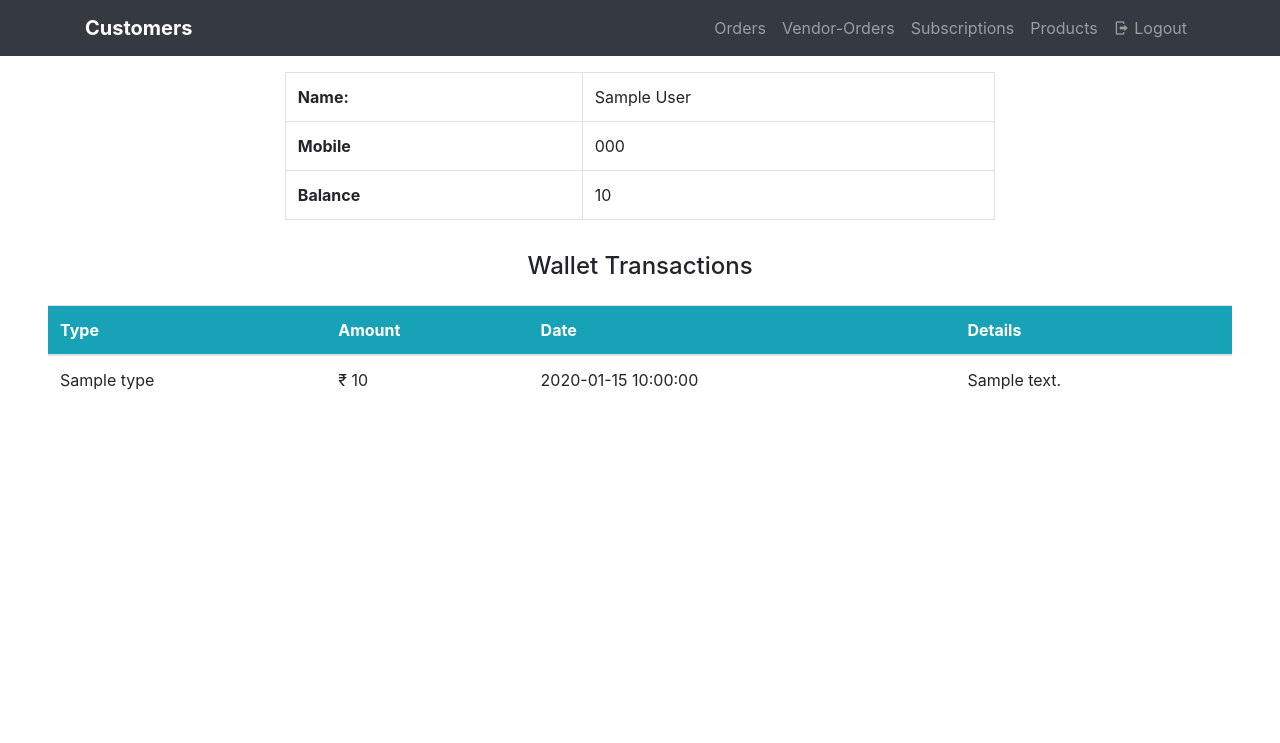
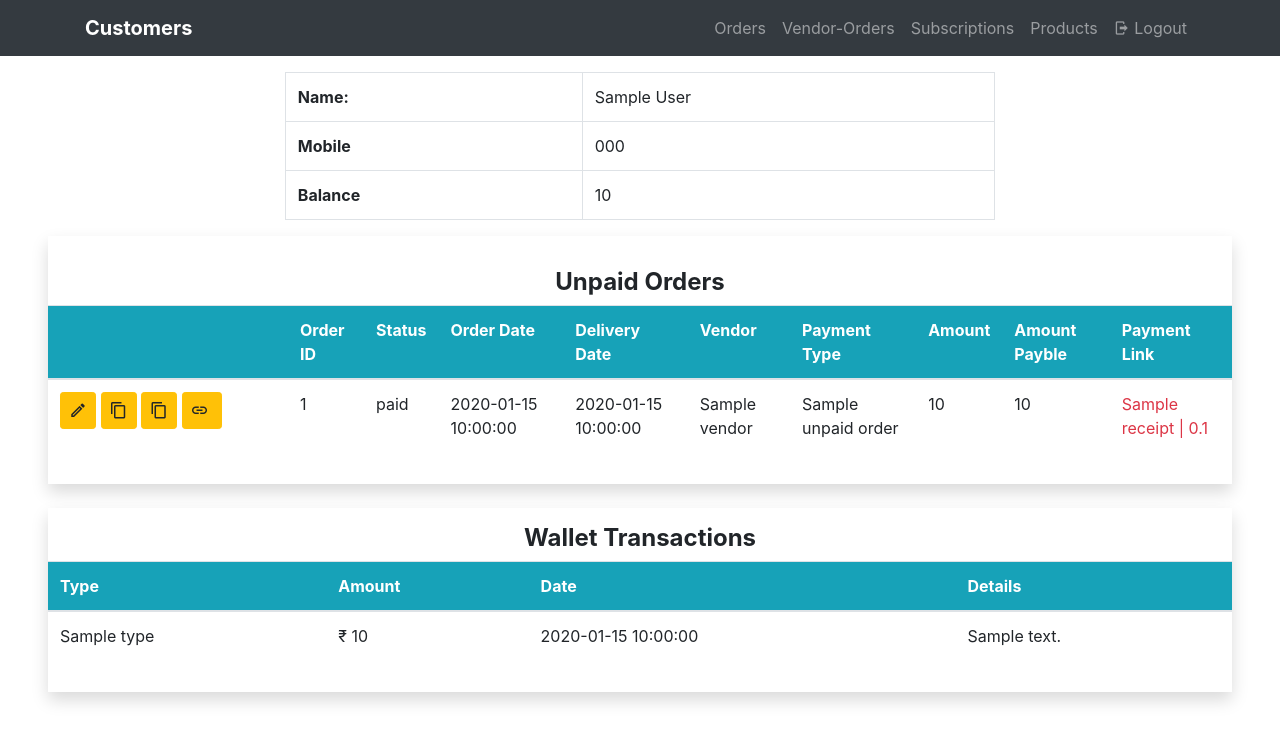
Before and after one commit to pratikdeshmukh2004/woocom-leapclub, a Flask app: template templates/customers/show.html in a window 1280 px wide. Shown: the top 743 px of the page. Run offline with Flask 2, Linux system fonts and the light colour scheme; the template is opened without the code that fills it: most values are stand-ins (such as "Sample title", 1, 10 or a date in 2020); parts of the project's set-up code (start-up, migrations or seed data) failed here and were passed over; some libraries are stand-ins or nearby versions.

Commit message:
final changes

```diff
--- a/app.py
+++ b/app.py
@@ -1857,8 +1857,9 @@ def send_payment_link_wt(id):
 
 def list_unpaid_amounts(customers):
     def _get_unpaid_orders(c):
-        params = {'customer': c['id'], 'status': 'tbd-unpaid, delivered-unpaid', 'per_page': 100}
+        params = {'customer': c['id'], 'status': 'tbd-unpaid, delivered-unpaid, processing', 'per_page': 100}
         orders = wcapi.get("orders", params=params).json()
+        orders = list(filter(lambda x: x['status'] in ['tbd-unpaid', 'delivered-unpaid'] or (x['status'] == 'processing' and x['payment_method_title'] == 'Pay Online on Delivery'), orders))
         return {str(c['id']): orders}
     with concurrent.futures.ThreadPoolExecutor() as executor:
         result = executor.map(_get_unpaid_orders, customers)
@@ -1899,7 +1900,29 @@ def customers():
 def customers_show(id):
     customer = wcapi.get("customers/"+id).json()
     transactions = wcapiw.get('wallet/'+id).json()
-    return render_template('customers/show.html', customer=customer, transactions=transactions)
+    unpaid_orders = list_unpaid_amounts([customer])
+    unpaid_orders = unpaid_orders[0][str(customer['id'])]
+    payment_links = {}
+    for o in unpaid_orders:
+        o["vendor"], manager, o['delivery_date'], order_note,  = get_meta_data(o)
+        wallet_payment = 0
+        refunds = 0
+        for r in o["refunds"]:
+            refunds = refunds + float(r["total"])
+        o["total_refunds"] = refunds*-1
+        if len(o["fee_lines"]) > 0:
+            for item in o["fee_lines"]:
+                if "wallet" in item["name"].lower():
+                    wallet_payment += (-1)*float(item["total"])
+        o["wallet_payment"] = wallet_payment
+        o["total"] = float(o["total"]) + float(o["wallet_payment"])
+        payment_link = PaymentLinks.query.filter_by(order_id=o["id"]).all()
+        if len(payment_link) > 0:
+            payment_link = payment_link[-1]
+        else:
+            payment_link = ''
+        payment_links[o["id"]] = payment_link
+    return render_template('customers/show.html', customer=customer, transactions=transactions, unpaid_orders=unpaid_orders, admin_url=app.config['ADMIN_PANEL_URL'], payment_links=payment_links)
 
 @app.route("/wallet", methods=['POST'])
 def handelWallet():
--- a/templates/customers/show.html
+++ b/templates/customers/show.html
@@ -1,4 +1,10 @@
 {% extends "layout.html" %} {% block content %}
+<style>
+  .header{
+    position: sticky;
+    top: 0;
+}
+</style>
 <nav class="navbar navbar-expand-lg navbar-dark bg-dark">
   <div class="container">
     <a class="navbar-brand font-weight-bold" href="{{url_for('customers')}}">
@@ -61,14 +67,89 @@
     </tbody>
   </table>
 </div>
-<div class="mt-3 ml-5 mr-5 text-center">
-  <div><h4>Wallet Transactions</h4></div>
+<div class="shadow  ml-5 mr-5 pt-3 pb-3">
+  <div class="mt-3 text-center">
+    <div>
+      <h4 class="font-weight-bold">Unpaid Orders</h4>
     </div>
+  </div>
+  <div  style="overflow-y: scroll; max-height: 600px;" >
 
-<div class="ml-5 mr-5 pt-3">
+  <table class="table">
+    <thread style="position: sticky; max-height: 600px;">
+      <tr class="bg-info text-white header">
+        <th></th>
+        <th>Order ID</th>
+        <th>Status</th>
+        <th>Order Date</th>
+        <th>Delivery Date</th>
+        <th>Vendor</th>
+        <th>Payment Type</th>
+        <th>Amount</th>
+        <th>Amount Payble</th>
+        <th>Payment Link</th>
+      </tr>
+    </thread>
+    <tbody>
+      {%for o in unpaid_orders%}
+      <tr>
+          <td class="{{o.id}}" scope="row">
+            <div style="min-width: 216px;">
+              <a data-toggle="tooltip" target='blank' href="{{admin_url}}{{o.id}}&action=edit"><i
+                  title="Edit Order" class="mdi mdi-18px mdi-pencil-outline btn-sm btn btn-warning"
+                  style="cursor: pointer;" aria-hidden="true"></i></a>
+              <i data-toggle="tooltip" title="Supplier Message" onclick="copyToClipboard('s_msg_{{o.id}}')"
+                class="mdi mdi-18px mdi-content-copy btn-sm btn btn-warning" style="cursor: pointer;"
+                aria-hidden="true"></i>
+              <i data-toggle="tooltip" title="Order Detail Message" onclick="copyToClipboard('c_msg_{{o.id}}')"
+                class="mdi mdi-18px mdi-content-copy btn-sm btn btn-warning" style="cursor: pointer;"
+                aria-hidden="true"></i>
+            <button data-toggle="tooltip" class="btn btn-warning btn-sm"
+            onclick="genSubscriptionLink('{{o.id}}')">
+            <i title="Generate Payment Link" class="mdi mdi-18px mdi-link mr-1"></i>
+          </button>
+        </td>
+        <td>{{o.id}}</td>
+        <td>{{o.status}}</td>
+        <td>{{o.date_created}}</td>
+        <td>{{o.delivery_date}}</td>
+        <td>{{o.vendor}}</td>
+        <td>{{o.payment_method_title}}</td>
+        <td>{{o.total}}</td>
+        <td>{{ o.total-o.total_refunds-o.wallet_payment}}</td>
+        <td>
+          {% if payment_links[o.id] != ''%}
+          {% if payment_links[o.id].status == "success"%}
+          <span id='payment-{{o.id}}' class="text-success" style="cursor: pointer;"
+            onclick="copyText('{{payment_links[o.id].payment_link_url}}')">{{payment_links[o.id].receipt}} |
+            {{payment_links[o.id].amount/100}}</span>
+          {%else%}
+          <span id='payment-{{o.id}}' style="cursor: pointer;" class="text-danger">{{payment_links[o.id].receipt}} |
+            {{payment_links[o.id].amount/100}}</span>
+          {% endif%}
+          {%else%}
+          <span id='payment-{{o.id}}' class="text-success" style="cursor: pointer;" onclick=""></span>
+          {% endif%}
+        </td>
+      </tr>
+      {%endfor%}
+
+    </tbody>
+  </table>
+  </div>
+</div>
+</div>
+<br/>
+<div class="shadow  ml-5 mr-5 pt-3 pb-3">
+  <div class="text-center">
+    <div>
+      <h4 class="font-weight-bold">Wallet Transactions</h4>
+    </div>
+  </div>
+  <div  style="overflow-y: scroll; max-height: 600px;" >
   <table class="table">
     <thread>
-            <tr class="bg-info text-white">
+      <tr class="bg-info text-white header">
         <th>Type</th>
         <th>Amount</th>
         <th>Date</th>
@@ -88,4 +169,6 @@
     </tbody>
   </table>
   </div>
+</div>
+<br>
 {%endblock%}
```
Also changed, not shown: templates/woocom_orders.html (+6 -4 lines). Lines whose indentation alone changed are shown as unchanged.
